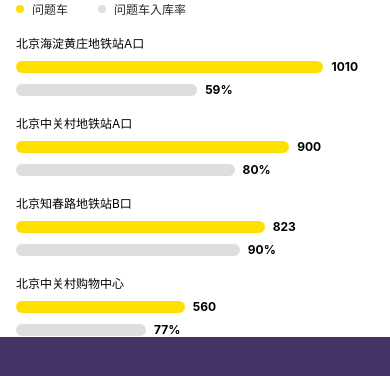
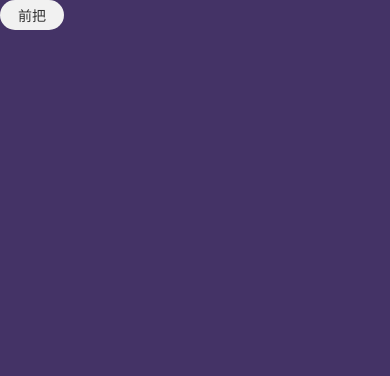
Before and after one commit to godeadasdf/withdraw_demo, a React Native app: screen / in a window 390 px wide. Shown: the top 376 px of the page. Built offline with nearby package versions, Linux system fonts and the light colour scheme.

Commit message:
完成控件checktext

```diff
--- a/App.js
+++ b/App.js
@@ -16,6 +16,7 @@ import PersonalInfo from './app/components/personalinfo';
 import TableBarWithAnim from './app/components/TableBarWithAnim';
 import ScrollViewStudy from './app/components/ScrollViewStudy';
 import SingleAxisChart from './app/components/SingAxisChart';
+import CheckText from './app/components/CheckText';
 
 
 const instructions = Platform.select({
@@ -31,7 +32,7 @@ export default class App extends Component<{}> {
       <View style={styles.container}>
         {/*<PersonalInfo/>
         <ScrollViewStudy/>*/}
-        <SingleAxisChart
+        {/* <SingleAxisChart
           data={{
             number: [
               {id: 1, num: 560, percent: 0.77},
@@ -51,6 +52,13 @@ export default class App extends Component<{}> {
           }}
           dualLine={true}
 
+        />*/}
+        <CheckText
+          onPress={(id,state)=>{
+            console.log(id,state);
+          }}
+          id={101}
+          partname='前把'
         />
       </View>
     );
@@ -64,7 +72,7 @@ const styles = StyleSheet.create({
     flex: 1,
     justifyContent: 'flex-start',
     flexDirection: 'column',
-    alignItems: 'stretch',
+    alignItems:'flex-start',
     backgroundColor: '#436',
   },
 });
--- /dev/null
+++ b/app/components/CheckText.js
@@ -0,0 +1,73 @@
+import React, {Component} from 'react';
+import {
+  View,
+  Text,
+  TouchableHighlight,
+  StyleSheet
+} from 'react-native';
+
+
+export default class CheckText extends Component {
+
+  colorsBackground = [
+    '#FDE000',//选中
+    '#F1F1F1', //未选中
+  ];
+
+  colorsTouch = [
+    '#ecd100', //选中时点击
+    '#e1e1e1', //未选中时点击
+  ];
+
+  state = {
+    isChecked: false
+  };
+
+  componentWillMount() {
+    this.setState({isChecked: false});
+  }
+
+  render() {
+    const colorIndex = this.state.isChecked ? 0 : 1;
+    return (
+      <TouchableHighlight
+        style={[styles.container,
+          {backgroundColor: this.colorsBackground[colorIndex]}]}
+        onPress={
+          () => {
+            this.setState((prevState) => {
+              return {isChecked: !prevState.isChecked};
+            });
+            this.props.onPress(this.props.id, this.state.isChecked);
+          }
+        }
+        underlayColor={this.colorsTouch[colorIndex]}
+      >
+        <View>
+          <Text style={styles.text}>
+            {this.props.partname}
+          </Text>
+        </View>
+      </TouchableHighlight>
+    );
+  }
+}
+
+
+const styles = StyleSheet.create({
+  container: {
+    height: 30,
+    borderRadius: 77,
+    flexDirection: 'column',
+    justifyContent: 'center',
+    paddingLeft: 18,
+    paddingRight: 18,
+  },
+  text: {
+    fontSize: 14,
+    textAlign: 'center',
+    alignItems: 'flex-start',
+    color: '#333333',
+    borderRadius: 10
+  }
+});
--- /dev/null
+++ b/app/components/PartSelection.js
@@ -0,0 +1,5 @@
+import React,{Component} from 'react';
+import {
+  Text,
+
+} from 'react-native';
```
